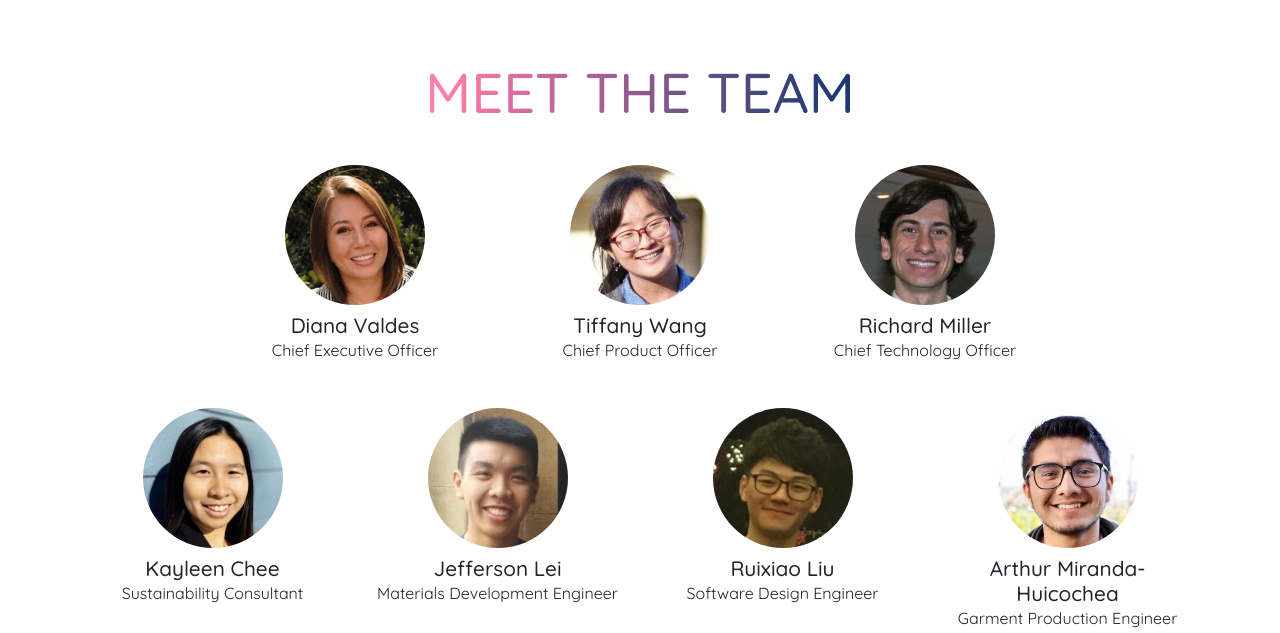
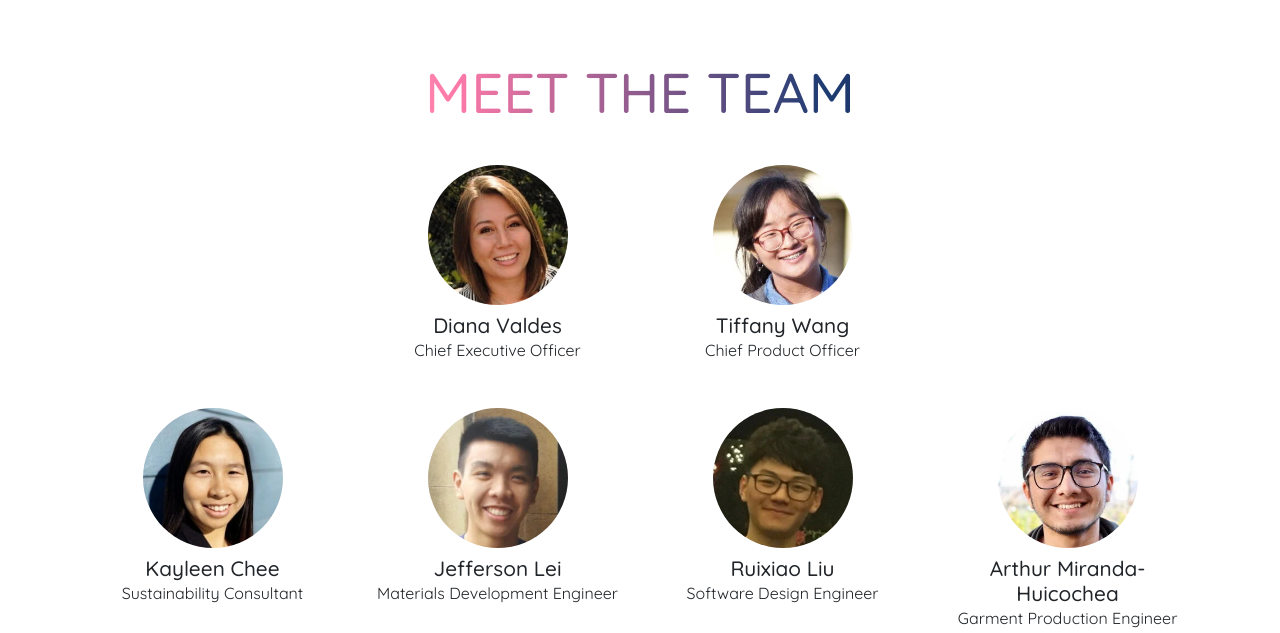
Before and after one commit to bwangsta/MockupWebsite, a Flask app: page /about in a window 1280 px wide. Shown: the part 1640-2273 px from the top of the page. Run offline with Flask 2, Linux system fonts and the light colour scheme; some libraries are stand-ins or nearby versions.

Commit message:
Deleted Richard and Aku

```diff
--- a/mockup/static/css/style.css
+++ b/mockup/static/css/style.css
@@ -164,7 +164,7 @@ footer {
 }
 footer img {
   width: 50px;
-  margin: 2.5rem;
+  margin: 1.5rem;
 }
 footer p {
   padding: 0 0.5rem;
--- a/mockup/templates/about.html
+++ b/mockup/templates/about.html
@@ -3,7 +3,7 @@
   <section id="about">
     <h1 class="header">Meet the Team</h1>
     <div class="row justify-content-center">
-      <div class="col-md-3">
+      <div class="col-sm-6 col-md-3">
         <picture>
           <source type="image/webp" srcset="{{ url_for('static', filename='images/diana-valdes.webp') }}" loading="lazy">
           <source type="image/jpeg" srcset="{{ url_for('static', filename='images/diana-valdes.jpg') }}" loading="lazy">
@@ -20,15 +20,6 @@
         </picture>
         <h2>Tiffany Wang</h2>
         <p>Chief Product Officer</p>
-      </div>
-      <div class="col-sm-6 col-md-3">
-        <picture>
-          <source type="image/webp" srcset="{{ url_for('static', filename='images/richard-miller.webp') }}" loading="lazy">
-          <source type="image/jpeg" srcset="{{ url_for('static', filename='images/richard-miller.jpg') }}" loading="lazy">
-          <img src="{{ url_for('static', filename='images/richard-miller.jpg') }}" alt="Richard Miller" loading="lazy">
-        </picture>
-        <h2>Richard Miller</h2>
-        <p>Chief Technology Officer</p>
       </div>
     </div>
     <div class="row justify-content-center">
@@ -110,15 +101,6 @@
     <div class="row justify-content-center">
       <div class="col-sm-6 col-md-3">
         <picture>
-          <source type="image/webp" srcset="{{ url_for('static', filename='images/aku-saraf.webp') }}" loading="lazy">
-          <source type="image/jpeg" srcset="{{ url_for('static', filename='images/aku-saraf.jpg') }}" loading="lazy">
-          <img src="{{ url_for('static', filename='images/aku-saraf.jpg') }}" alt="Aku Saraf" loading="lazy">
-        </picture>
-        <h2>Aku Saraf</h2>
-        <p>Physicist</p>
-      </div>
-      <div class="col-sm-6 col-md-3">
-        <picture>
           <source type="image/webp" srcset="{{ url_for('static', filename='images/brian-wang.webp') }}" loading="lazy">
           <source type="image/jpeg" srcset="{{ url_for('static', filename='images/brian-wang.jpg') }}" loading="lazy">
           <img src="{{ url_for('static', filename='images/brian-wang.jpg')}}" alt="Brian Wang" loading="lazy">
```
Also changed, not shown: mockup/static/images/aku-saraf.jpg (deleted), mockup/static/images/aku-saraf.webp (deleted), mockup/static/images/richard-miller.jpg (deleted), mockup/static/images/richard-miller.webp (deleted).
